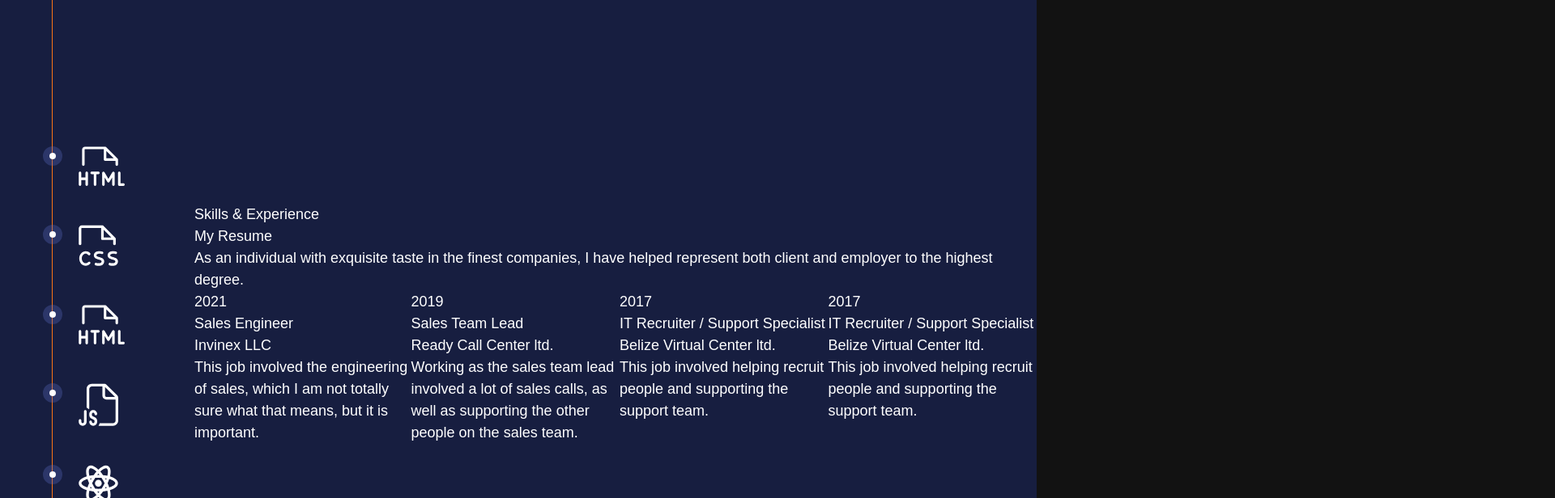
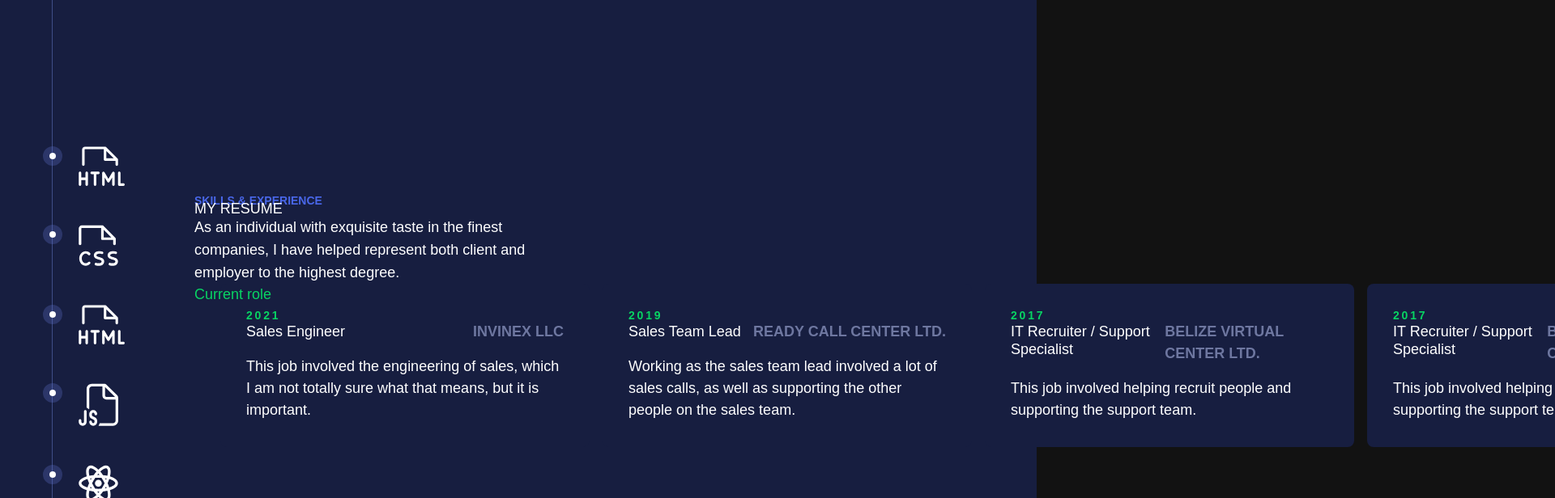
Before and after one commit to itsMohammedNayeem/resume-page, a React (Vite) app: page / in a window 1280 px wide. Shown: the top 616 px of the page at 81% size, 1920 px wide, since content can reach past the window. Built offline with nearby package versions, Linux system fonts and the light colour scheme; a small style sheet from the web is missing.

Commit message:
Add tailwind-scrollbar plugin

```diff
--- a/package.json
+++ b/package.json
@@ -23,6 +23,7 @@
     "eslint-plugin-react-hooks": "^4.6.0",
     "eslint-plugin-react-refresh": "^0.4.5",
     "postcss": "^8.4.33",
+    "tailwind-scrollbar": "^3.0.5",
     "tailwindcss": "^3.4.1",
     "vite": "^5.0.8"
   }
--- a/src/App.jsx
+++ b/src/App.jsx
@@ -8,13 +8,17 @@ function App() {
   return (
     <div className="main-grid min-h-dvh grid grid-flow-dense grid-cols-[15rem_auto] items-center w-full bg-primary-800 text-neutral-100 font-outfit">
       <main className="col-start-2">
-        <p className="eyebrow">Skills & Experience</p>
-        <h1 className="page-title">My Resume</h1>
-        <p className="intro">
+        <p className="eyebrow text-secondary-400 text-sm font-bold uppercase leading-[0.2em] m-0">
+          Skills & Experience
+        </p>
+        <h1 className="page-title font-2xl uppercase m-0 leading-[1]">
+          My Resume
+        </h1>
+        <p className="intro text-lg max-w-[45ch]">
           As an individual with exquisite taste in the finest companies, I have
           helped represent both client and employer to the highest degree.
         </p>
-        <div className="job-experience grid grid-flow-col">
+        <div className="job-experience grid grid-flow-col justify-start gap-[1rem] overflow-x-auto relative px-[2rem] after:content-[''] after:w-[50px] after:bg-transparent">
           <div className="job">
             <p className="year">2021</p>
             <div className="job-info">
@@ -66,7 +70,7 @@ function App() {
 
       <aside className="col-start-1 self-stretch">
         <h2 className="visually-hidden">My skills</h2>
-        <ul className="icon-list content-center h-full list-none grid gap-[3rem] ml-[4rem] border-l-[1px] border-orange-500">
+        <ul className="icon-list content-center h-full list-none grid gap-[3rem] ml-[4rem] border-l-[1px] border-primary-300">
           <li className="lists-items">
             <p className="visually-hidden">html</p>
             <img src={html} alt="" />
--- a/src/index.css
+++ b/src/index.css
@@ -215,4 +215,23 @@ aside {
 .lists-items {
     @apply relative pl-[2rem] after:content-['_'] after:w-[0.5rem] after:left-0 after:translate-x-[-50%] after:top-[0.5rem] after:aspect-square after:bg-neutral-100 after:absolute after:rounded-full after:outline-[0.5rem] after:outline after:outline-primary-400;
 }
+.company {
+    @apply text-primary-200 uppercase font-bold;
 }
+
+.role {
+    @apply text-lg leading-[1.2];
+}
+
+.job-info {
+    @apply flex justify-between items-baseline mb-[1rem];
+}
+
+.year {
+    @apply text-accent-400 font-bold text-sm leading-none tracking-[0.2em];
+}
+
+.job {
+    @apply first:before:text-accent-400 first:before:content-['Current_role'] first:before:absolute first:before:top-0 first:before:left-0 m-0 w-[28.5rem] bg-primary-800 rounded-[0.5rem] p-[2rem];
+}
+}
--- a/tailwind.config.js
+++ b/tailwind.config.js
@@ -26,5 +26,5 @@ export default {
       },
     },
   },
-  plugins: [],
+  plugins: [require("tailwind-scrollbar")],
 };
```
Also changed, not shown: 1 other file (tests, documents, lock files or other folders).
